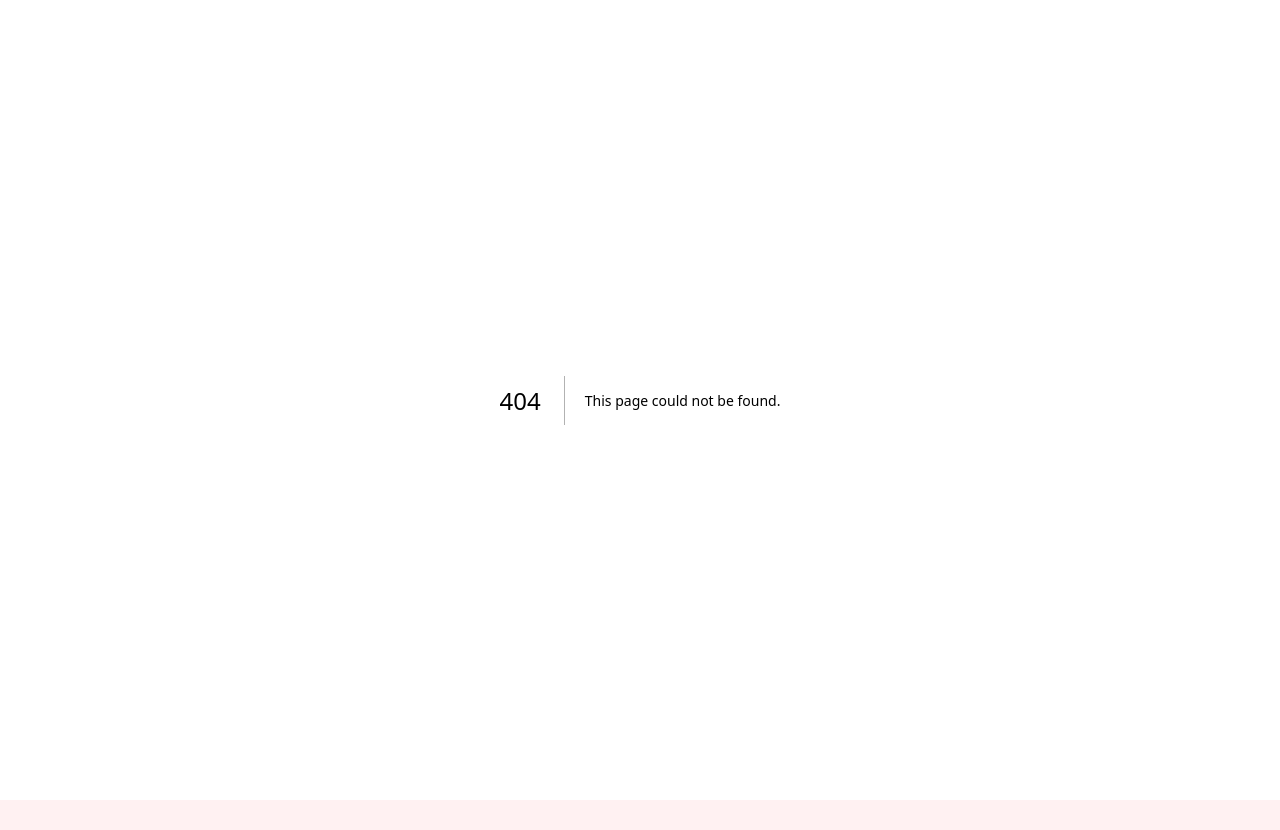
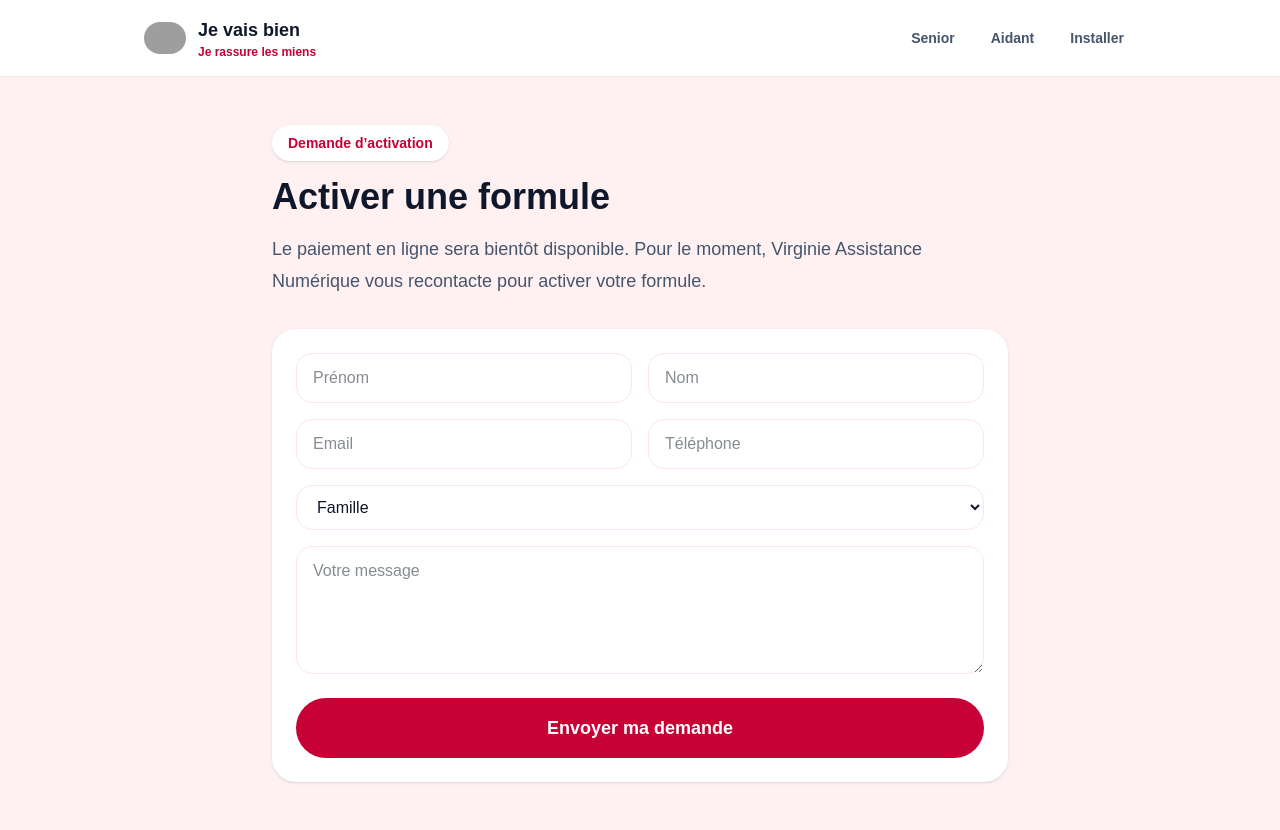
Before and after one commit to Virginie17/jevaisbien, a Next.js app: page /activation in a window 1280 px wide. Before the commit this address had no page. Before the commit the page ends 800 px from the top, so only its background shows below. Built offline with nearby package versions, Linux system fonts and the light colour scheme; grey boxes are pictures that could not be loaded.

Commit message:
Add subscription activation request page

```diff
--- /dev/null
+++ b/app/activation/page.tsx
@@ -0,0 +1,73 @@
+"use client";
+
+import AppHeader from "@/components/AppHeader";
+import { SubscriptionPlan, SubscriptionRequest } from "@/lib/types";
+import { saveSubscriptionRequest } from "@/lib/storage";
+import { FormEvent, useState } from "react";
+
+export default function ActivationPage() {
+  const [sent, setSent] = useState(false);
+  const [form, setForm] = useState({
+    firstName: "",
+    lastName: "",
+    email: "",
+    phone: "",
+    selectedPlan: "Famille" as SubscriptionPlan,
+    message: "",
+  });
+
+  const handleSubmit = (event: FormEvent<HTMLFormElement>) => {
+    event.preventDefault();
+
+    const request: SubscriptionRequest = {
+      id: crypto.randomUUID(),
+      ...form,
+      status: "pending",
+      createdAt: new Date().toISOString(),
+    };
+
+    saveSubscriptionRequest(request);
+    setSent(true);
+  };
+
+  return (
+    <main className="min-h-screen bg-rose-50">
+      <AppHeader />
+
+      <section className="mx-auto max-w-3xl px-4 py-12">
+        <p className="mb-4 inline-block rounded-full bg-white px-4 py-2 text-sm font-semibold text-rose-700 shadow-sm">
+          Demande d’activation
+        </p>
+        <h1 className="text-4xl font-bold text-slate-900">Activer une formule</h1>
+        <p className="mt-4 text-lg leading-8 text-slate-600">
+          Le paiement en ligne sera bientôt disponible. Pour le moment, Virginie Assistance Numérique vous recontacte pour activer votre formule.
+        </p>
+
+        {sent ? (
+          <div className="mt-8 rounded-3xl bg-green-100 p-6 text-green-800">
+            <h2 className="text-2xl font-bold">Demande enregistrée</h2>
+            <p className="mt-2">Votre demande a bien été enregistrée dans cette version de démonstration.</p>
+          </div>
+        ) : (
+          <form onSubmit={handleSubmit} className="mt-8 rounded-3xl bg-white p-6 shadow-sm">
+            <div className="grid gap-4 sm:grid-cols-2">
+              <input required placeholder="Prénom" value={form.firstName} onChange={(event) => setForm({ ...form, firstName: event.target.value })} className="rounded-2xl border border-rose-100 px-4 py-3" />
+              <input required placeholder="Nom" value={form.lastName} onChange={(event) => setForm({ ...form, lastName: event.target.value })} className="rounded-2xl border border-rose-100 px-4 py-3" />
+              <input required type="email" placeholder="Email" value={form.email} onChange={(event) => setForm({ ...form, email: event.target.value })} className="rounded-2xl border border-rose-100 px-4 py-3" />
+              <input required placeholder="Téléphone" value={form.phone} onChange={(event) => setForm({ ...form, phone: event.target.value })} className="rounded-2xl border border-rose-100 px-4 py-3" />
+              <select value={form.selectedPlan} onChange={(event) => setForm({ ...form, selectedPlan: event.target.value as SubscriptionPlan })} className="rounded-2xl border border-rose-100 px-4 py-3 sm:col-span-2">
+                <option>Découverte</option>
+                <option>Famille</option>
+                <option>Sérénité</option>
+              </select>
+              <textarea placeholder="Votre message" value={form.message} onChange={(event) => setForm({ ...form, message: event.target.value })} className="min-h-32 rounded-2xl border border-rose-100 px-4 py-3 sm:col-span-2" />
+            </div>
+            <button className="mt-6 w-full rounded-full bg-rose-700 px-6 py-4 text-lg font-semibold text-white hover:bg-rose-800">
+              Envoyer ma demande
+            </button>
+          </form>
+        )}
+      </section>
+    </main>
+  );
+}
```
